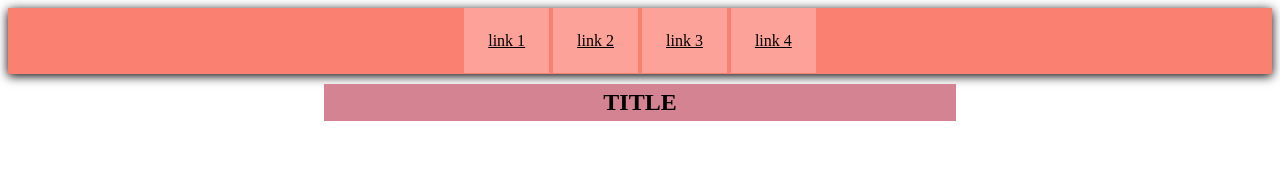
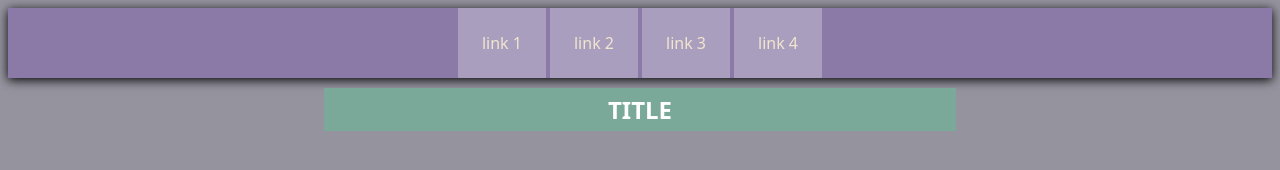
Before and after one commit to texart7/homework-22.06.23-transition-artem, a plain HTML site: page index.html in a window 1280 px wide. Drawn offline with Linux system fonts and the light colour scheme.

Commit message:
Edit style

```diff
--- a/assets/css/style.css
+++ b/assets/css/style.css
@@ -1,10 +1,14 @@
+:root{
+    background-color:rgba(40, 38, 60, 0.493);
+}
+
 .page-header {
     padding: 0.5em;
     top: 0;
     left: 0;
     right: 0;
     z-index: 999;
-    background-color: salmon;
+    background-color: rgb(139, 122, 167);
     box-shadow: 0 2px 10px;
   }
 
@@ -17,10 +21,13 @@
   .page-header__list-item {
     display: inline-block;
   }
+
   .page-header__link {
     padding: 1.5em;
+    color: rgb(241, 229, 207);
     background-color: #ffffff44;
-    color: inherit;
+    text-decoration: none;
+    font-family: system-ui;
   }
 
 .main-article__heading {
@@ -30,9 +37,11 @@
     text-align: center;
     position: relative;
 
-    background-color: rgb(211, 131, 145);
+    color:rgb(255, 255, 255);
+    background-color: rgb(122, 169, 153);
     text-align: center;
     text-transform: uppercase;
+    font-family: system-ui;
     font-size: 1.5rem;
   }
 
@@ -44,7 +53,7 @@
 
     transition: width 0.8s ease-in-out;
 
-    background-color: rgb(171, 8, 35);
+    background-color: rgb(110, 108, 121);
     font-size: 0.5em;
   }
   .main-article__heading:hover::before{
@@ -60,10 +69,9 @@
 
     transition: width 0.8s ease-in-out;
 
-    background-color: rgb(8, 11, 171);
+    background-color: rgb(59, 59, 61);
     font-size: 0.5em;
   }
-
 
   .main-article__heading:hover::after{
     width: 100%;
```
